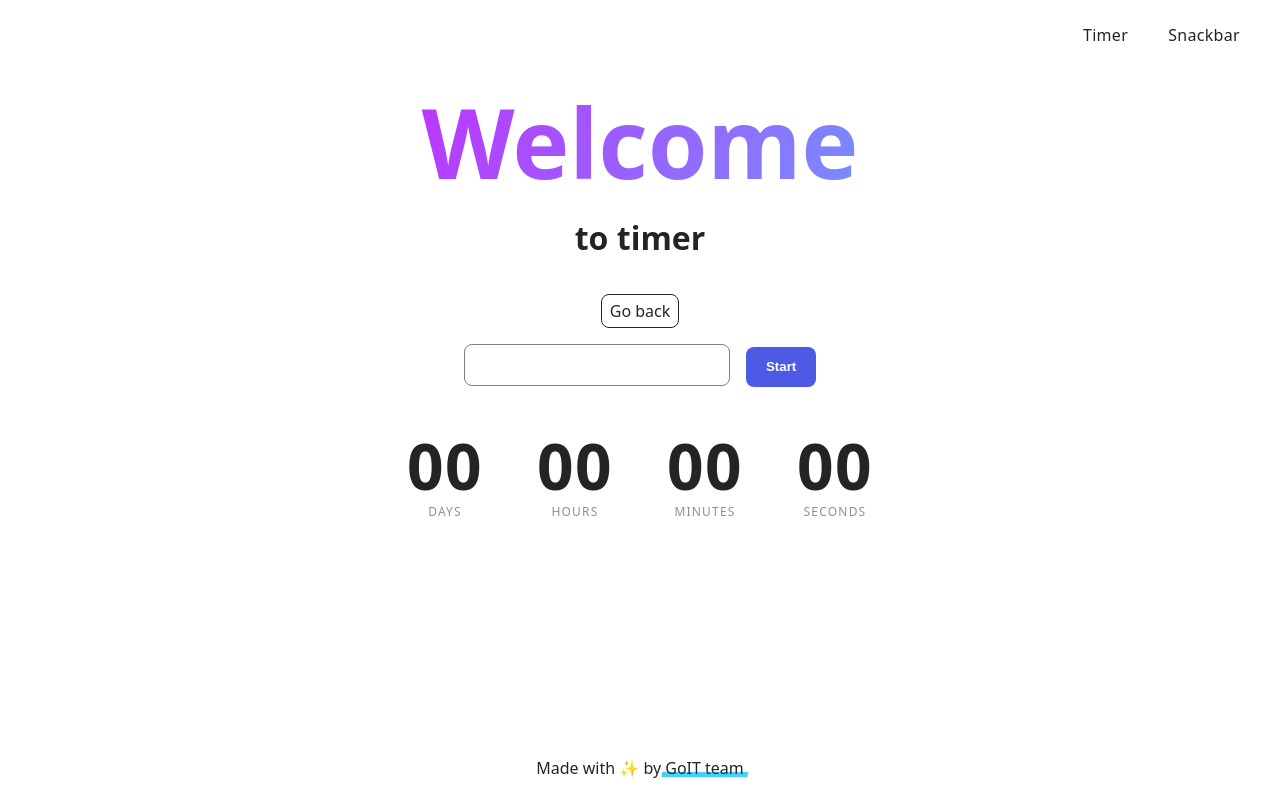
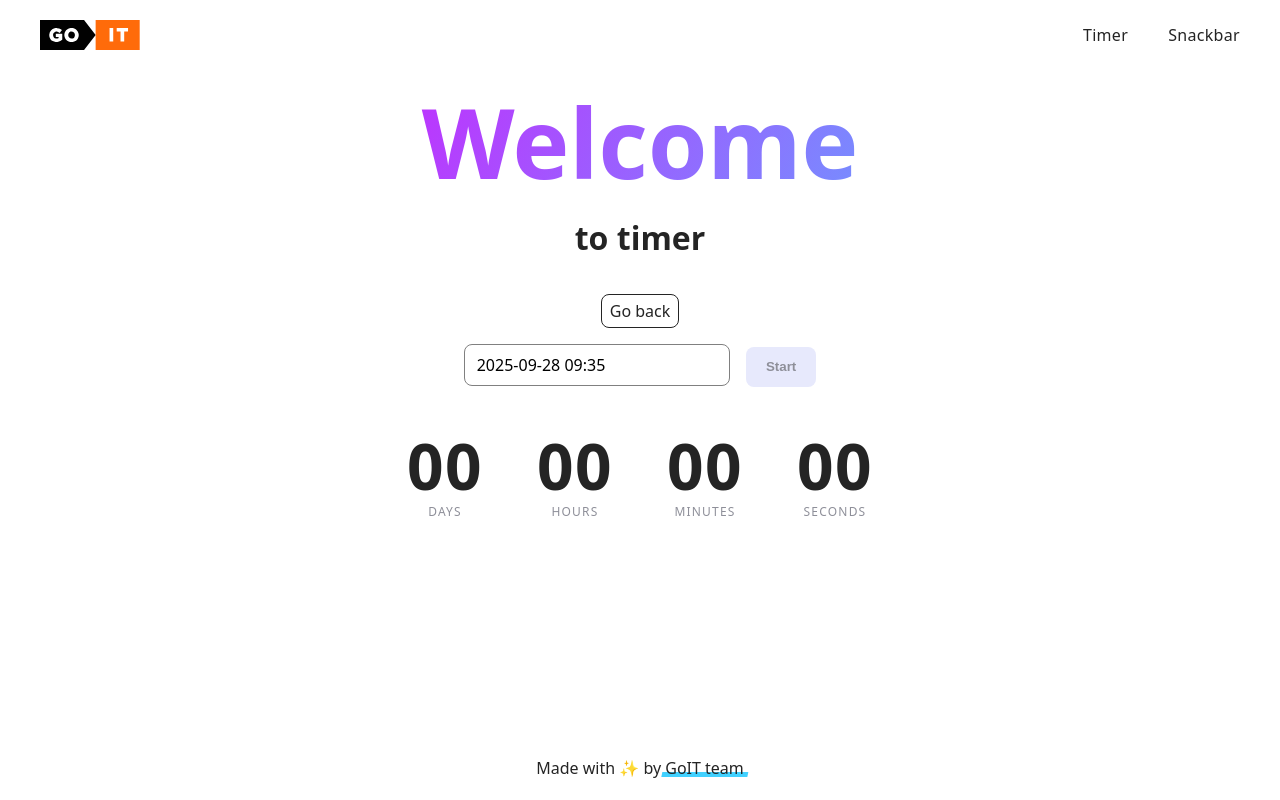
Before and after one commit to FlyFayer-byte/goit-js-hw-10, a plain HTML site: page 1-timer.html in a window 1280 px wide. Drawn offline with Linux system fonts and the light colour scheme; files that its build step writes are made by us from their sources.

Commit message:
Deploying to gh-pages from @ FlyFayer-byte/goit-js-hw-10@4f8c74adfd459e4afb6c3ad1b55efc0f5f613f41 🚀

```diff
--- a/1-timer.html
+++ b/1-timer.html
@@ -5,11 +5,11 @@
     <meta http-equiv="X-UA-Compatible" content="IE=edge" />
     <meta name="viewport" content="width=device-width, initial-scale=1.0" />
     <title>Timer</title>
-    <script type="module" crossorigin src="/vanilla-app-template/1-timer.js"></script>
-    <link rel="modulepreload" crossorigin href="/vanilla-app-template/assets/styles-pqbOn4MT.js">
-    <link rel="modulepreload" crossorigin href="/vanilla-app-template/assets/vendor-BbbuE1sJ.js">
-    <link rel="stylesheet" crossorigin href="/vanilla-app-template/assets/styles-DFZuzLqh.css">
-    <link rel="stylesheet" crossorigin href="/vanilla-app-template/assets/vendor-CZjNVMTf.css">
+    <script type="module" crossorigin src="/goit-js-hw-10/1-timer.js"></script>
+    <link rel="modulepreload" crossorigin href="/goit-js-hw-10/assets/modulepreload-polyfill-B5Qt9EMX.js">
+    <link rel="modulepreload" crossorigin href="/goit-js-hw-10/assets/vendor-BbbuE1sJ.js">
+    <link rel="stylesheet" crossorigin href="/goit-js-hw-10/assets/vendor-CZjNVMTf.css">
+    <link rel="stylesheet" crossorigin href="/goit-js-hw-10/assets/styles-DFZuzLqh.css">
   </head>
   <body>
     <header class="header">
@@ -17,7 +17,7 @@
     <nav class="nav">
       <a class="nav-logo" href="./index.html" aria-label="Site logo">
         <svg class="nav-logo-icon" width="100" height="30">
-          <use href="/vanilla-app-template/assets/sprite-E8vg0sBb.svg#logo"></use>
+          <use href="/goit-js-hw-10/assets/sprite-E8vg0sBb.svg#logo"></use>
         </svg>
       </a>
       <ul class="nav-list">
--- a/1-timer.js
+++ b/1-timer.js
@@ -1,2 +1,2 @@
-import"./assets/styles-pqbOn4MT.js";import{f as y,i as p}from"./assets/vendor-BbbuE1sJ.js";const e={input:document.querySelector("#datetime-picker"),startBtn:document.querySelector("[data-start]"),days:document.querySelector("[data-days]"),hours:document.querySelector("[data-hours]"),minutes:document.querySelector("[data-minutes]"),seconds:document.querySelector("[data-seconds]")};e.startBtn.disabled=!0;let a=null,u=null;y(e.input,{enableTime:!0,time_24hr:!0,defaultDate:new Date,minuteIncrement:1,onClose(t){const n=t[0];if(!n||n.getTime()<=Date.now()){a=null,e.startBtn.disabled=!0,p.error({message:"Please choose a date in the future",position:"topRight",timeout:3e3});return}a=n.getTime(),e.startBtn.disabled=!1}});e.startBtn.addEventListener("click",()=>{a&&(e.startBtn.disabled=!0,e.input.disabled=!0,i(),u=setInterval(i,1e3))});function i(){const t=a-Date.now();if(t<=0){clearInterval(u),u=null,c(0,0,0,0),e.input.disabled=!1;return}const{days:n,hours:o,minutes:r,seconds:d}=S(t);c(n,o,r,d)}function c(t,n,o,r){e.days.textContent=s(t),e.hours.textContent=s(n),e.minutes.textContent=s(o),e.seconds.textContent=s(r)}function s(t){return String(t).padStart(2,"0")}function S(t){const l=Math.floor(t/864e5),m=Math.floor(t%864e5/36e5),f=Math.floor(t%36e5/6e4),h=Math.floor(t%6e4/1e3);return{days:l,hours:m,minutes:f,seconds:h}}
+import"./assets/modulepreload-polyfill-B5Qt9EMX.js";/* empty css                      */import{f as y,i as p}from"./assets/vendor-BbbuE1sJ.js";const e={input:document.querySelector("#datetime-picker"),startBtn:document.querySelector("[data-start]"),days:document.querySelector("[data-days]"),hours:document.querySelector("[data-hours]"),minutes:document.querySelector("[data-minutes]"),seconds:document.querySelector("[data-seconds]")};e.startBtn.disabled=!0;let a=null,u=null;y(e.input,{enableTime:!0,time_24hr:!0,defaultDate:new Date,minuteIncrement:1,onClose(t){const n=t[0];if(!n||n.getTime()<=Date.now()){a=null,e.startBtn.disabled=!0,p.error({message:"Please choose a date in the future",position:"topRight",timeout:3e3});return}a=n.getTime(),e.startBtn.disabled=!1}});e.startBtn.addEventListener("click",()=>{a&&(e.startBtn.disabled=!0,e.input.disabled=!0,i(),u=setInterval(i,1e3))});function i(){const t=a-Date.now();if(t<=0){clearInterval(u),u=null,c(0,0,0,0),e.input.disabled=!1;return}const{days:n,hours:o,minutes:r,seconds:d}=S(t);c(n,o,r,d)}function c(t,n,o,r){e.days.textContent=s(t),e.hours.textContent=s(n),e.minutes.textContent=s(o),e.seconds.textContent=s(r)}function s(t){return String(t).padStart(2,"0")}function S(t){const l=Math.floor(t/864e5),m=Math.floor(t%864e5/36e5),f=Math.floor(t%36e5/6e4),h=Math.floor(t%6e4/1e3);return{days:l,hours:m,minutes:f,seconds:h}}
 //# sourceMappingURL=1-timer.js.map
--- a/2-snackbar.js
+++ b/2-snackbar.js
@@ -1,2 +1,2 @@
-import"./assets/styles-pqbOn4MT.js";import{i as r}from"./assets/vendor-BbbuE1sJ.js";r.settings({position:"topRight",timeout:3e3,closeOnClick:!0,progressBar:!1,maxWidth:420,transitionIn:"fadeInDown",transitionOut:"fadeOutUp"});const o=document.querySelector(".form");o.addEventListener("submit",e=>{e.preventDefault();const i=o.elements.delay.value.trim(),t=Number(i),s=o.elements.state.value;if(!Number.isFinite(t)||t<0){r.error({message:"Enter a non-negative delay (ms)"});return}if(s!=="fulfilled"&&s!=="rejected"){r.error({message:"Choose promise state"});return}m(t,s==="fulfilled").then(n=>{r.success({message:`✅ Fulfilled promise in ${n}ms`})}).catch(n=>{r.error({message:`❌ Rejected promise in ${n}ms`})})});function m(e,i){return new Promise((t,s)=>{setTimeout(()=>{i?t(e):s(e)},e)})}
+import"./assets/modulepreload-polyfill-B5Qt9EMX.js";/* empty css                      */import{i as r}from"./assets/vendor-BbbuE1sJ.js";r.settings({position:"topRight",timeout:3e3,closeOnClick:!0,progressBar:!1,maxWidth:420,transitionIn:"fadeInDown",transitionOut:"fadeOutUp"});const n=document.querySelector(".form");n.addEventListener("submit",e=>{e.preventDefault();const i=n.elements.delay.value.trim(),t=Number(i),s=n.elements.state.value;if(!Number.isFinite(t)||t<0){r.error({message:"Enter a non-negative delay (ms)"});return}if(s!=="fulfilled"&&s!=="rejected"){r.error({message:"Choose promise state"});return}m(t,s==="fulfilled").then(o=>{r.success({message:`✅ Fulfilled promise in ${o}ms`})}).catch(o=>{r.error({message:`❌ Rejected promise in ${o}ms`})})});function m(e,i){return new Promise((t,s)=>{setTimeout(()=>{i?t(e):s(e)},e)})}
 //# sourceMappingURL=2-snackbar.js.map
--- a/assets/styles-pqbOn4MT.js
+++ b/assets/modulepreload-polyfill-B5Qt9EMX.js
@@ -1,2 +1,2 @@
 (function(){const t=document.createElement("link").relList;if(t&&t.supports&&t.supports("modulepreload"))return;for(const e of document.querySelectorAll('link[rel="modulepreload"]'))i(e);new MutationObserver(e=>{for(const r of e)if(r.type==="childList")for(const o of r.addedNodes)o.tagName==="LINK"&&o.rel==="modulepreload"&&i(o)}).observe(document,{childList:!0,subtree:!0});function s(e){const r={};return e.integrity&&(r.integrity=e.integrity),e.referrerPolicy&&(r.referrerPolicy=e.referrerPolicy),e.crossOrigin==="use-credentials"?r.credentials="include":e.crossOrigin==="anonymous"?r.credentials="omit":r.credentials="same-origin",r}function i(e){if(e.ep)return;e.ep=!0;const r=s(e);fetch(e.href,r)}})();
-//# sourceMappingURL=styles-pqbOn4MT.js.map
+//# sourceMappingURL=modulepreload-polyfill-B5Qt9EMX.js.map
```
Also changed, not shown: 2-snackbar.html (+5 -5 lines), index.html (+4 -8 lines), 4 other files.
